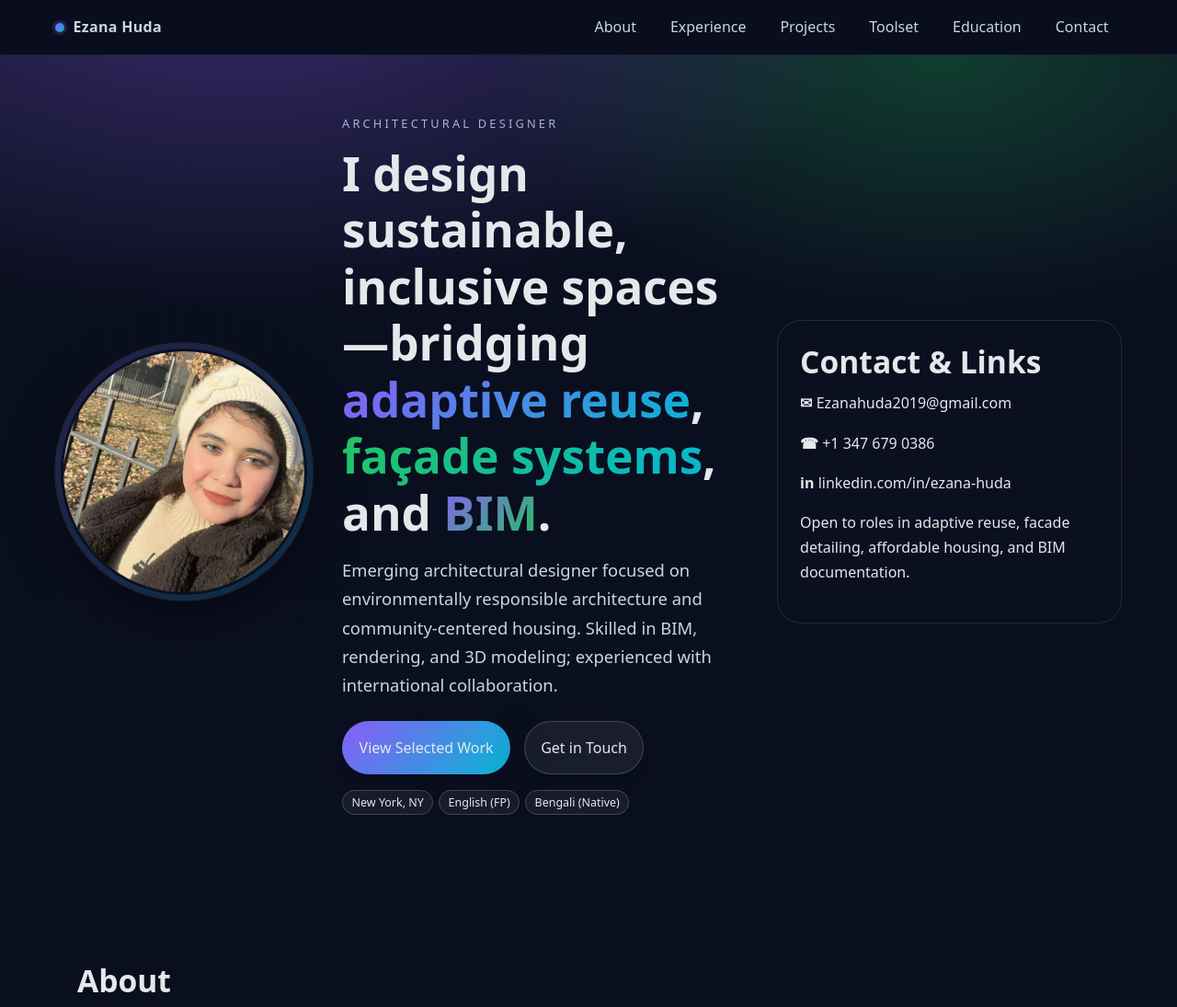
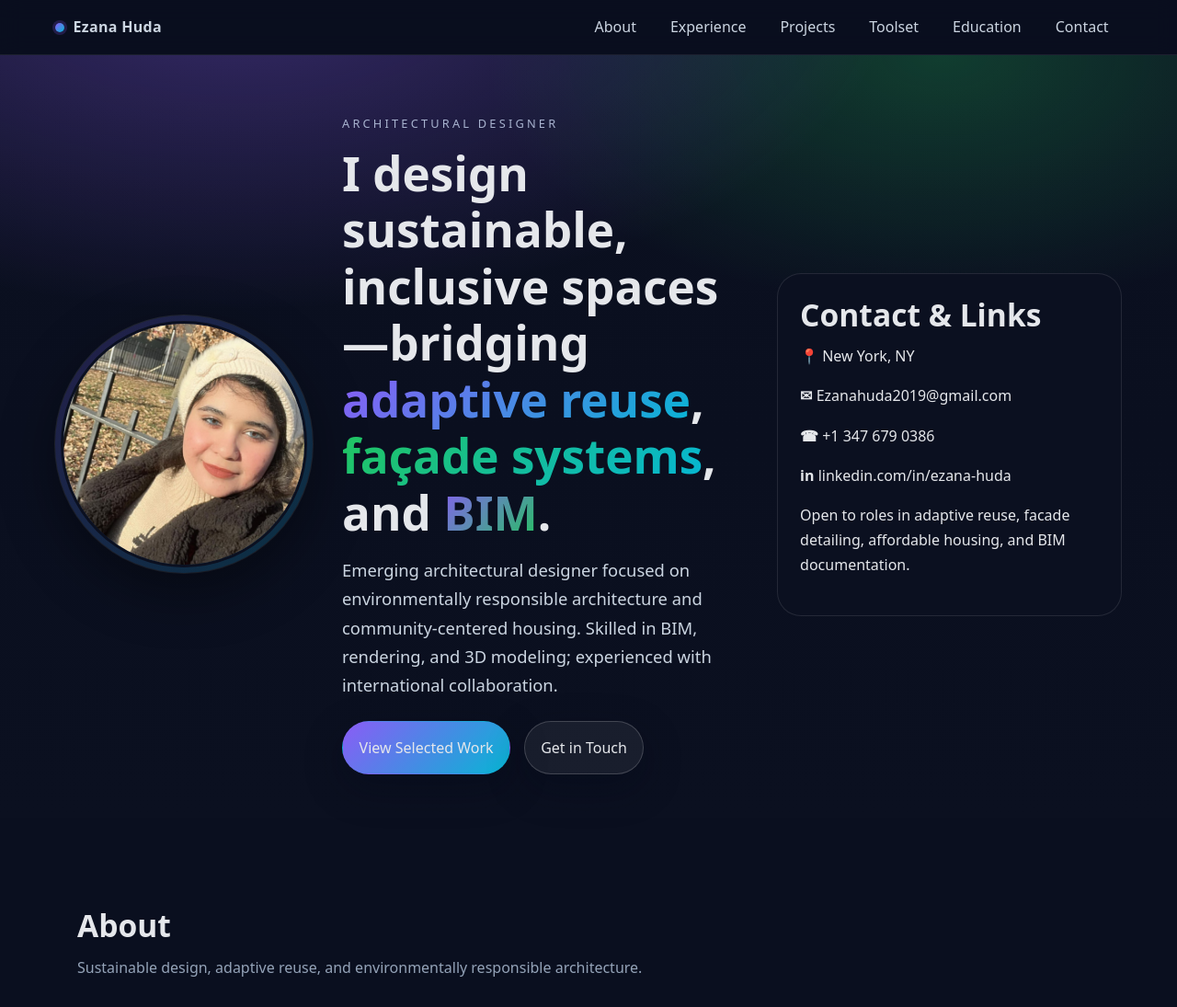
Before and after one commit to Nafiz43/ezz, a plain HTML site: page index.html in a window 1280 px wide. Shown: the top 1095 px of the page at 92% size. Drawn offline with Linux system fonts and the light colour scheme; files whose address does not match are found by name.

Commit message:
Update contact section location details

```diff
--- a/index.html
+++ b/index.html
@@ -260,11 +260,11 @@
             <a class="btn primary" href="#projects">View Selected Work</a>
             <a class="btn" href="#contact">Get in Touch</a>
           </div>
-          <p style="margin-top:var(--s1)"><span class="badge">New York, NY</span><span class="badge">English (FP)</span><span class="badge">Bengali (Native)</span></p>
         </div>
 
         <div class="surface reveal-right">
           <h2 class="section-title" style="margin-bottom:.75rem">Contact & Links</h2>
+          <p><strong>📍</strong> New York, NY</p>
           <p><strong>✉</strong> <a href="mailto:Ezanahuda2019@gmail.com">Ezanahuda2019@gmail.com</a></p>
           <p><strong>☎</strong> <a href="tel:+13476790386">+1&nbsp;347&nbsp;679&nbsp;0386</a></p>
           <p><strong>in</strong> <a href="https://www.linkedin.com/in/ezana-huda" target="_blank" rel="noopener">linkedin.com/in/ezana-huda</a></p>
```
